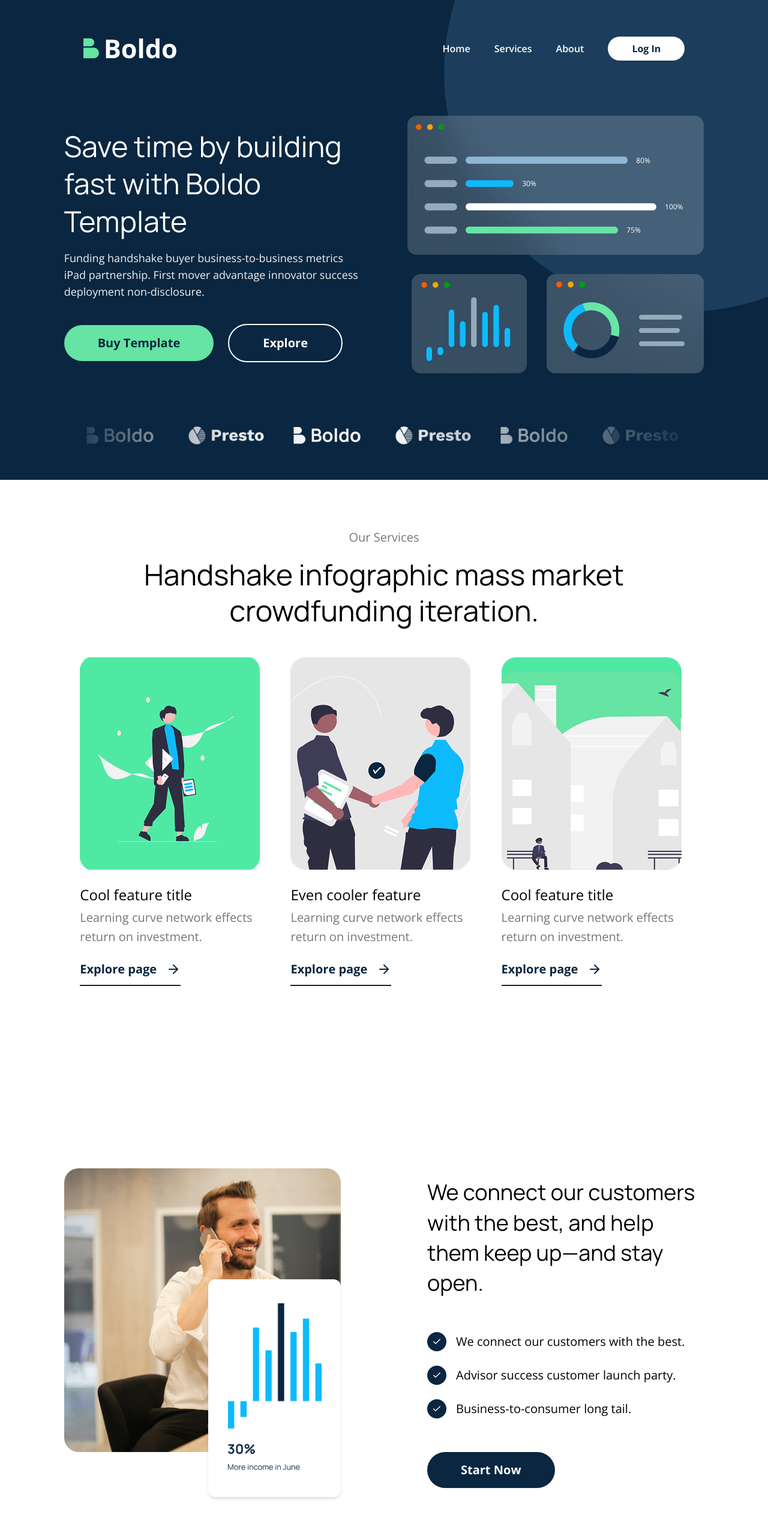
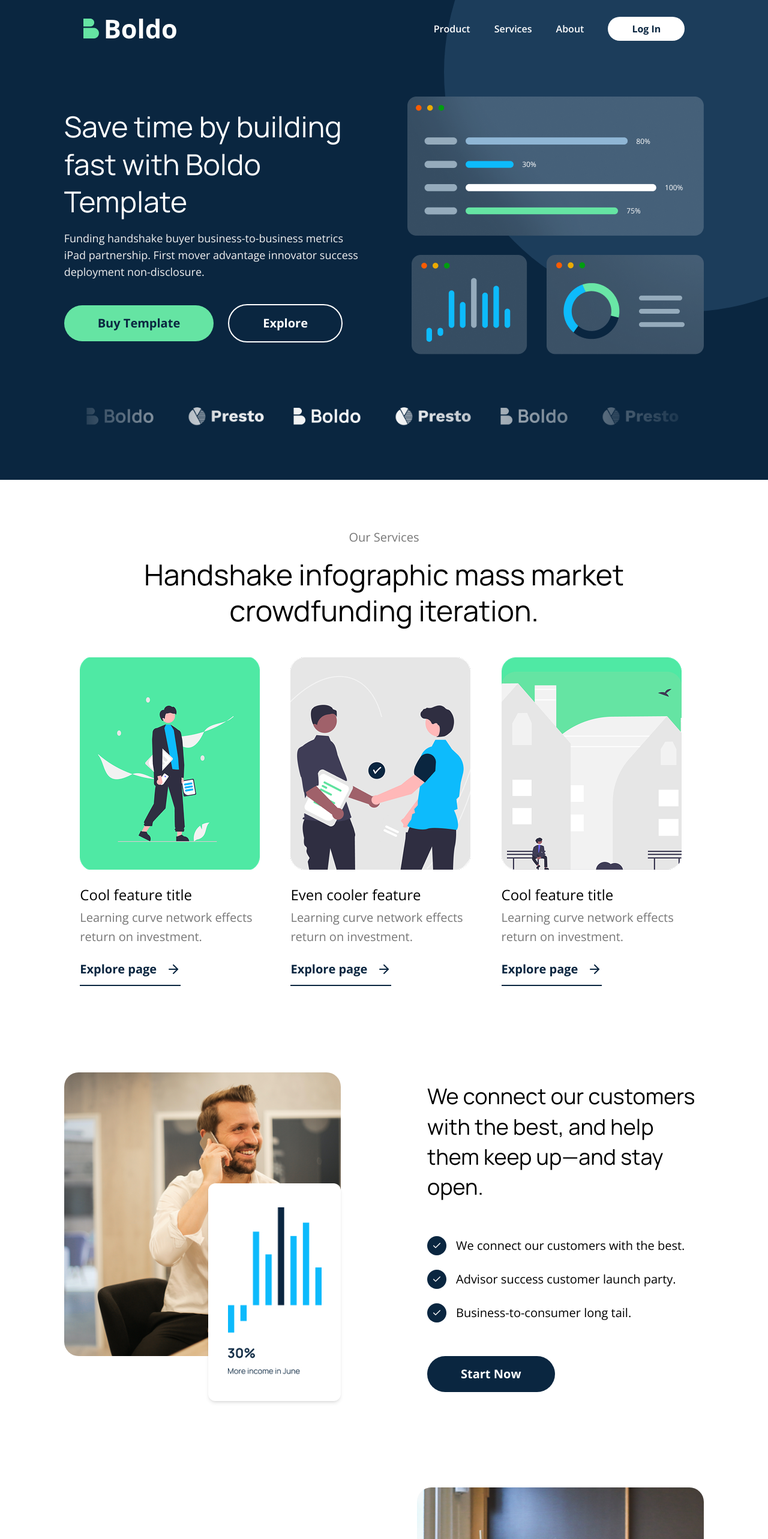
Before and after one commit to thejonasjon/TTT, a React (Vite) app: page / in a window 1280 px wide. Shown: the top 2566 px of the page at 60% size. Built offline with nearby package versions, Linux system fonts and the light colour scheme.

Commit message:
Fix: UI fixes

```diff
--- a/src/components/NewsLetter.jsx
+++ b/src/components/NewsLetter.jsx
@@ -4,7 +4,7 @@ export default function NewsLetter() {
   return (
     <div className="relative overflow-hidden bg-[rgba(10,38,64,1)] rounded-2xl py-10 md:py-16">
       {/* Background Circle */}
-      <div className="absolute top-[-420px] right-[-150px] w-[100vh] aspect-square rounded-full bg-[rgba(28,61,91,1)] z-0"></div>
+      <div className="absolute md:top-[-580px] md:right-[-190px] w-[100vh] aspect-square rounded-full bg-[rgba(28,61,91,1)] z-0"></div>
 
       <div className="relative z-10 w-11/12 sm:w-10/12 md:w-7/12 mx-auto space-y-8 sm:space-y-10 md:space-y-12 px-4">
         <h3 className="text-2xl sm:text-3xl md:text-5xl text-white font-manrope leading-tight md:leading-[1.3] text-center">
--- a/src/components/hero.jsx
+++ b/src/components/hero.jsx
@@ -13,7 +13,7 @@ export default function Hero() {
     <div className="relative overflow-hidden flex flex-col min-h-screen bg-[rgba(10,38,64,1)]">
       <div className="absolute top-[-280px] right-[-260px] w-[100vh] aspect-square rounded-full bg-[rgba(28,61,91,1)] z-0"></div>
 
-      <div className="w-11/12 md:w-10/12 mx-auto my-auto space-y-12 md:space-y-16 relative z-10">
+      <div className="w-11/12 md:w-10/12 mx-auto  space-y-12 md:space-y-16 relative z-10">
         {/* Navbar */}
         <NavBar />
 
--- a/src/components/navbar.jsx
+++ b/src/components/navbar.jsx
@@ -6,9 +6,9 @@ export default function NavBar() {
   const [menuOpen, setMenuOpen] = useState(false);
 
   const navItems = [
-    { name: "Home", path: "/" },
-    { name: "Services", path: "/services" },
-    { name: "About", path: "/about" },
+    { name: "Product", path: "/" },
+    { name: "Services", path: "/" },
+    { name: "About", path: "/" },
   ];
 
   return (
--- a/src/index.css
+++ b/src/index.css
@@ -21,7 +21,7 @@ body {
   font-weight: 400;
 
   color: rgba(0, 0, 0, 1);
-  background-color: rgba(10, 38, 64, 1);
+  /* background-color: rgba(10, 38, 64, 1); */
 
   font-synthesis: none;
   text-rendering: optimizeLegibility;
--- a/src/pages/index.jsx
+++ b/src/pages/index.jsx
@@ -136,7 +136,7 @@ export default function Home() {
       <main className="space-y-12 md:space-y-36">
         {/* Services */}
         <section>
-          <div className="space-y-12 py-16 sm:py-20 px-4 sm:px-8">
+          <div className="space-y-12 pt-16 sm:pt-20 px-4 sm:px-8">
             {/* Header Section */}
             <div className="w-full md:w-8/12 mx-auto text-center space-y-4">
               <h5 className="text-base sm:text-lg md:text-xl text-[rgba(119,119,119,1)] font-sans leading-7 sm:leading-8">
@@ -190,7 +190,7 @@ export default function Home() {
 
         {/* WHY US  */}
         <section>
-          <div className="w-11/12 md:w-10/12 mx-auto py-12 md:py-20 space-y-8 ">
+          <div className="w-11/12 md:w-10/12 mx-auto space-y-8 ">
             <div className="flex flex-col lg:flex-row justify-between items-center gap-2 lg:gap-36">
               <div className="flex-1 relative flex flex-col items-center lg:items-start">
                 <img
@@ -405,7 +405,7 @@ export default function Home() {
               </h2>
             </div>
 
-            <div className="w-full md:w-8/12 mx-auto flex flex-col md:flex-row flex-wrap gap-8 justify-center">
+            <div className="w-full md:w-8/12 mx-auto flex flex-col md:flex-row flex-wrap gap-10 justify-center">
               {articles.map((article, index) => (
                 <div key={index} className="space-y-6 w-full sm:w-[290px] px-4 md:px-0">
                   <div className="w-full h-48 sm:h-[200px] rounded-2xl overflow-hidden">
```
